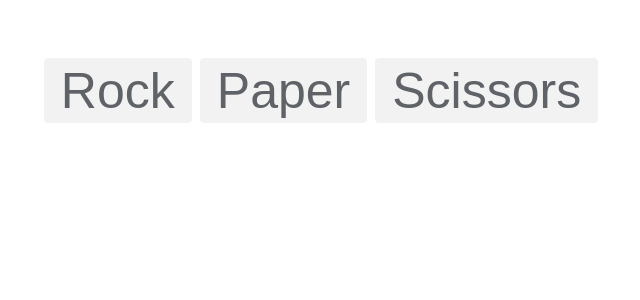
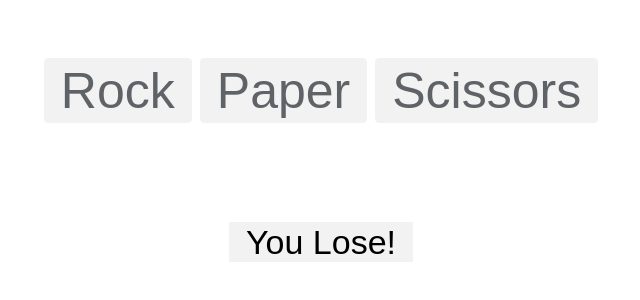
Before and after one commit to imiller142/RSP, a plain HTML site: page index.html in a window 1280 px wide. Both pictures are taken after a click on the button "Rock". Shown: the whole page, without its empty margins (319-959 px from the left). Drawn offline with Linux system fonts and the light colour scheme.

Commit message:
added results div that displays result for RSP

```diff
--- a/index.html
+++ b/index.html
@@ -12,6 +12,9 @@
             <button type="button" id="paper">Paper</button>
             <button typer="button" id="scissors">Scissors</button>
         </div>
+        <div id=scoreboard>
+            <p id=results></p>
+        </div>
     </body>
 <script src="script.js"></script>
 </html>
--- a/script.js
+++ b/script.js
@@ -24,7 +24,7 @@ function playRound() {
     console.log("Computer: " + computerChoice)
 
     console.log(compare(userChoice, computerChoice));
-
+    var result = compare(userChoice, computerChoice);
     function compare(playerSelction, computerSelection) {
         if (playerSelction === computerSelection) {
             return 'It is a tie!'
@@ -48,4 +48,8 @@ function compare(playerSelction, computerSelection) {
             }
         }
     }
+    const results = document.querySelector('p');
+    results.textContent = result;
+
+
 }
--- a/stylesheet.css
+++ b/stylesheet.css
@@ -5,6 +5,7 @@
     margin-right: auto;
     justify-content: center;
     align-items: center;
+    position: relative;
 }
 
 button {
@@ -21,3 +22,23 @@ button {
     text-align: center;
     display: inline;
 }
+
+#scoreboard {
+    text-align: center;
+    padding-top: 50px;
+    font-family: Arial, Helvetica, sans-serif;
+    font-size: 34px;
+    position: relative;
+    margin-top: auto;
+    margin-right: auto;
+}
+
+#results {
+    border: 1px solid #f2f2f2;
+    background-color: #f2f2f2;
+    margin: 50px 4px 50px 4px;
+    padding: 0px 16px;
+    display: inline;
+    align-items: center;
+    justify-content: center;
+}
```
Lines whose indentation alone changed are shown as unchanged.
